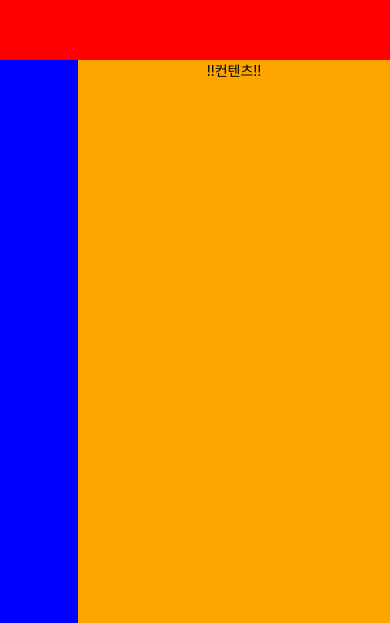
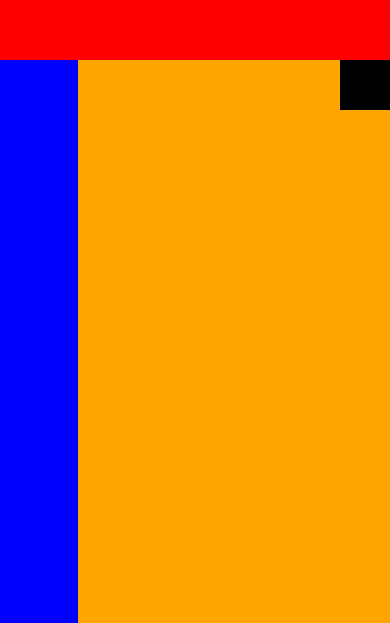
Before and after one commit to genie0320/firstExpoApp, a React Native app in the folder firstExpoApp/: screen / in a window 390 px wide. Shown: the part 221-844 px from the top of the page. Built offline with nearby package versions, Linux system fonts and the light colour scheme.

Commit message:
alignItems

```diff
--- a/firstExpoApp/App.js
+++ b/firstExpoApp/App.js
@@ -12,7 +12,7 @@ export default function App() {
 
         </View>
         <View style={styles.innerTwo}>
-          <Text>!!컨텐츠!!</Text>
+          <View style={styles.content}></View>
         </View>
 
       </View>
@@ -39,10 +39,12 @@ const styles = StyleSheet.create({
   },
   innerTwo: {
     flex:4,
-    justifyContent:"center", // flex-end, flex-start, center
-    // flex는 기본적으로 위에서 아래로 컨텐츠를 나열한다.
-    // 이걸 좌우로 바꿔주려면 direction을 주면 된다.
-    flexDirection:"row",
-    backgroundColor:"orange"
+    backgroundColor:"orange",
+    alignItems:"flex-end" // alignItems은 좌우가 디폴트이다. 상하가 디폴트인 justify-content 랑 다른 점. 근데 이 두개가 왜 다 필요한지 모르겠네...
+  },
+  content: {
+    width:50,
+    height:50,
+    backgroundColor:"#000"
   }
 });
```
